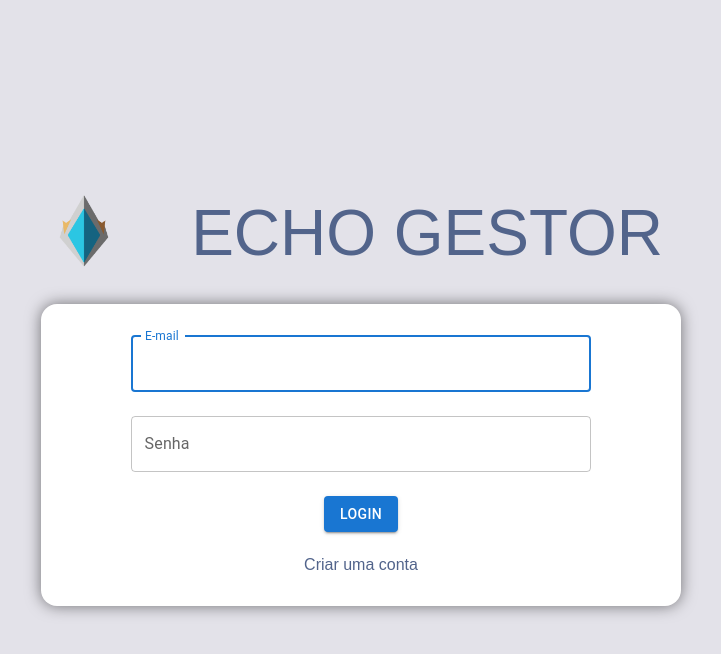
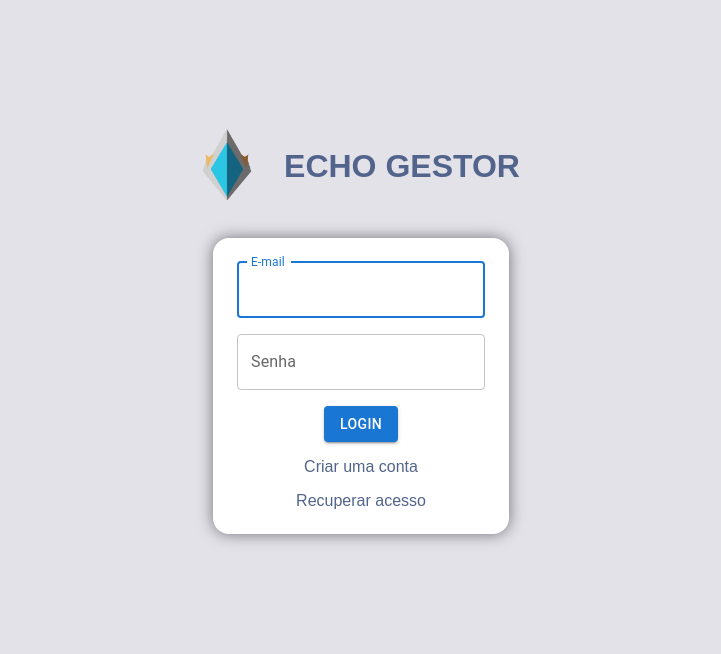
Before and after one commit to nyckaique/echogestor, a React (Create React App) app: page / in a window 1280 px wide. Shown: the top 654 px of the page, without its empty margins (279-1000 px from the left). Built offline with nearby package versions, Linux system fonts and the light colour scheme.

Commit message:
fix logo css, add reset password menu at sign in

```diff
--- a/src/components/Header/header.css
+++ b/src/components/Header/header.css
@@ -8,11 +8,7 @@
   justify-content: space-evenly;
   align-items: center;
 }
-.logo {
-  width: 50px;
-  height: auto;
-  margin-right: 1em;
-}
+
 .Link {
   font-size: 0.8em;
   display: flex;
--- a/src/components/Header/index.tsx
+++ b/src/components/Header/index.tsx
@@ -75,13 +75,13 @@ export default function Header(props: Props) {
       sx={{ textAlign: "center", height: "100%" }}
       className="backgroundColorGrey"
     >
+      <img src={echogestorlogo} alt="Avatar" className="logo" />
       <Typography
         variant="h6"
         sx={{ my: 2, color: "#e3e2e9" }}
         className="flex"
       >
-        <img src={echogestorlogo} alt="Avatar" className="logo" />
-        Echo Gestor
+        ECHO GESTOR
       </Typography>
       <Divider />
       <List>
@@ -128,11 +128,11 @@ export default function Header(props: Props) {
             component="div"
             sx={{
               flexGrow: 1,
-
               color: "#e3e2e9",
+              marginLeft: "1em",
             }}
           >
-            Echo Gestor
+            ECHO GESTOR
           </Typography>
           <Box
             sx={{
--- a/src/contexts/auth.jsx
+++ b/src/contexts/auth.jsx
@@ -4,6 +4,8 @@ import {
   createUserWithEmailAndPassword,
   signInWithEmailAndPassword,
   signOut,
+  sendPasswordResetEmail,
+  fetchSignInMethodsForEmail,
 } from "firebase/auth";
 import {
   collection,
@@ -26,6 +28,8 @@ function AuthProvider({ children }) {
   const [agendamentos, setAgendamentos] = useState([]);
   const [produtos, setProdutos] = useState([]);
   const navigate = useNavigate();
+  const [resetPasswordError, setResetPasswordError] = useState(null);
+  const [resetPasswordSuccess, setResetPasswordSuccess] = useState(null);
 
   useEffect(() => {
     async function loadUser() {
@@ -39,6 +43,42 @@ function AuthProvider({ children }) {
 
     loadUser();
   }, []);
+
+  async function resetPass(email) {
+    await sendPasswordResetEmail(auth, email);
+  }
+  // Função para lidar com a recuperação de senha
+  async function handleForgotPassword(email) {
+    await fetchSignInMethodsForEmail(auth, email)
+      .then((signInMethods) => {
+        // Verifique se o email fornecido tem um método de login associado a ele
+        console.log(signInMethods);
+        if (signInMethods && signInMethods.includes("password")) {
+          // Email válido, envie o email de recuperação de senha
+
+          resetPass(email);
+        } else {
+          // O email fornecido não está associado a uma conta
+          throw new Error("O email fornecido não está cadastrado");
+        }
+      })
+      .then(() => {
+        // Email de recuperação de senha enviado com sucesso
+        setResetPasswordSuccess(
+          "Um email de recuperação de senha foi enviado para o email cadastrado."
+        );
+        setResetPasswordError(null);
+      })
+      .catch((error) => {
+        // Ocorreu um erro ao enviar o email de recuperação de senha
+        console.error(
+          "Erro ao enviar email de recuperação de senha:",
+          error.message
+        );
+        setResetPasswordError(error.message);
+        setResetPasswordSuccess(null);
+      });
+  }
 
   async function loadClientes(uid) {
     function ordenar(a, b) {
@@ -212,6 +252,9 @@ function AuthProvider({ children }) {
         loadingAuth,
         loading,
         storageUser,
+        handleForgotPassword,
+        resetPasswordError,
+        resetPasswordSuccess,
       }}
     >
       {children}
--- a/src/pages/Signin/index.jsx
+++ b/src/pages/Signin/index.jsx
@@ -7,11 +7,22 @@ import echogestorlogo from "../../assets/echogestorlogo.png";
 
 export default function SignIn() {
   const [email, setEmail] = useState("");
+  const [emailRec, setEmailRec] = useState("");
   const [senha, setSenha] = useState("");
   const [errorEmail, setErrorEmail] = useState("");
+  const [errorEmailRec, setErrorEmailRec] = useState("");
+  const [open, setOpen] = useState(false);
 
-  const { signin, loadingAuth } = useContext(AuthContext);
-
+  const {
+    signin,
+    loadingAuth,
+    handleForgotPassword,
+    resetPasswordError,
+    resetPasswordSuccess,
+  } = useContext(AuthContext);
+  function handleOpen() {
+    setOpen(!open);
+  }
   async function handleSignIn(e) {
     e.preventDefault();
     setErrorEmail("");
@@ -25,6 +36,19 @@ export default function SignIn() {
       alert("Preencha todos os campos!");
     }
   }
+  function handleRecuperar(e) {
+    e.preventDefault();
+    setErrorEmailRec("");
+    if (emailRec !== "") {
+      if (!isValidEmail(emailRec)) {
+        setErrorEmailRec("Por favor, insira um email válido");
+      } else {
+        handleForgotPassword(emailRec);
+      }
+    } else {
+      alert("Preencha todos os campos!");
+    }
+  }
   const isValidEmail = (email) => {
     // Expressão regular para validar email
     const regex = /^[^\s@]+@[^\s@]+\.[^\s@]+$/;
@@ -32,10 +56,9 @@ export default function SignIn() {
   };
   return (
     <div className="container">
-      <p className="titulo align-center">
-        {" "}
-        <img src={echogestorlogo} alt="Echo CRM Logo" className="logo" /> ECHO
-        GESTOR
+      <p className="titulo">
+        <img src={echogestorlogo} alt="Echo CRM Logo" className="logo" />
+        <span>ECHO GESTOR</span>
       </p>
       <form onSubmit={handleSignIn} className="box">
         <TextField
@@ -61,7 +84,43 @@ export default function SignIn() {
           {loadingAuth ? "Carregando..." : "Login"}
         </Button>
         <Link to="/cadastro">Criar uma conta</Link>
+        <Link onClick={handleOpen} variant="contained">
+          Recuperar acesso
+        </Link>
       </form>
+
+      <div className="box" style={{ visibility: open ? "visible" : "hidden" }}>
+        <p style={{ textAlign: "justify" }}>
+          Informe o e-mail da sua conta para recuperar a senha
+        </p>
+        <div style={{ display: "flex", width: "100%", gap: "1em" }}>
+          <TextField
+            className="input"
+            type="email"
+            label="E-mail de recuperação"
+            variant="outlined"
+            value={emailRec}
+            autoFocus={true}
+            error={!!errorEmailRec}
+            helperText={errorEmailRec}
+            onChange={(e) => setEmailRec(e.target.value)}
+          />
+          <Button variant="contained" onClick={handleRecuperar}>
+            Enviar
+          </Button>
+        </div>
+
+        {resetPasswordSuccess && (
+          <div style={{ color: "green", fontSize: "0.8em" }}>
+            {resetPasswordSuccess}
+          </div>
+        )}
+        {resetPasswordError && (
+          <div style={{ color: "red", fontSize: "0.8em" }}>
+            {resetPasswordError}
+          </div>
+        )}
+      </div>
     </div>
   );
 }
--- a/src/pages/Signin/signin.css
+++ b/src/pages/Signin/signin.css
@@ -5,34 +5,44 @@
   flex-direction: column;
   justify-content: center;
   align-items: center;
+  gap: 1em;
+  padding-top: 1em;
 }
 .box {
   background-color: white;
   display: flex;
   flex-direction: column;
-  padding: 2em;
+  padding: 1.5em;
   border-radius: 1em;
   justify-content: space-evenly;
   align-items: center;
-  gap: 1.5em;
-  width: 50%;
+  gap: 1em;
+  width: fit-content;
+  max-width: 80%;
   box-shadow: 0px 0px 15px rgba(0, 0, 0, 0.5);
 }
 .input {
-  width: 80%;
+  width: 100%;
 }
 .titulo {
   margin-bottom: 0.5em;
-  font-size: 4em;
+  font-size: 2em;
+  font-weight: 700;
   color: #52648b;
+  text-wrap: nowrap;
+  display: flex;
+  gap: 1em;
+  justify-content: center;
+  align-items: center;
 }
 .logo {
   width: 50px;
   height: auto;
+  margin: auto;
 }
 .align-center {
-  display: flex;
+  /* display: flex;
   align-items: center;
   justify-content: space-evenly;
-  width: 50%;
+  width: 50%; */
 }
--- a/src/pages/Signup/signup.css
+++ b/src/pages/Signup/signup.css
@@ -1,4 +1,4 @@
-.container {
+/* .container {
   height: 100vh;
   width: 100%;
   display: flex;
@@ -25,4 +25,4 @@
   margin-bottom: 0.5em;
   font-size: 4em;
   color: #52648b;
-}
+} */
```
